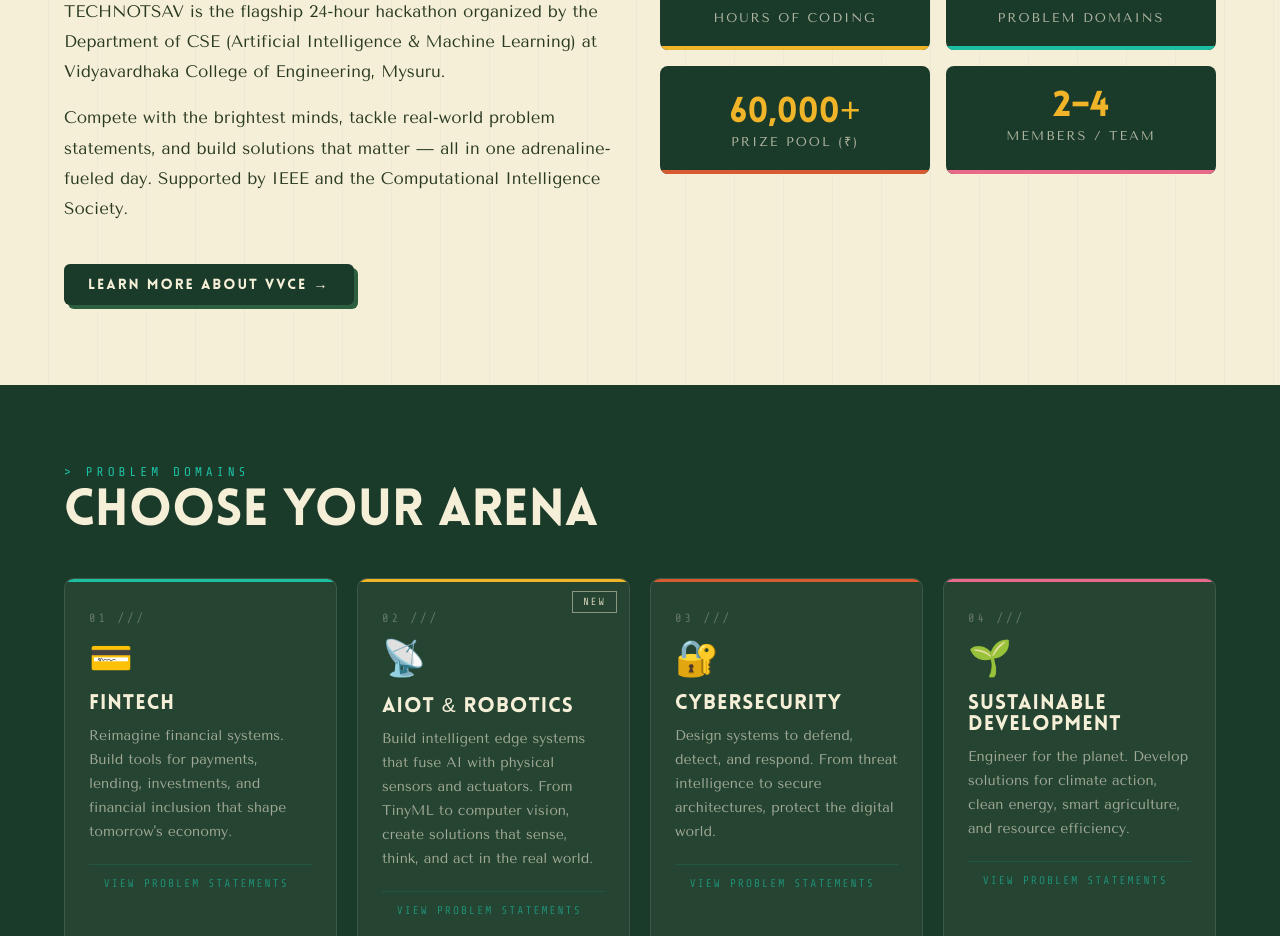
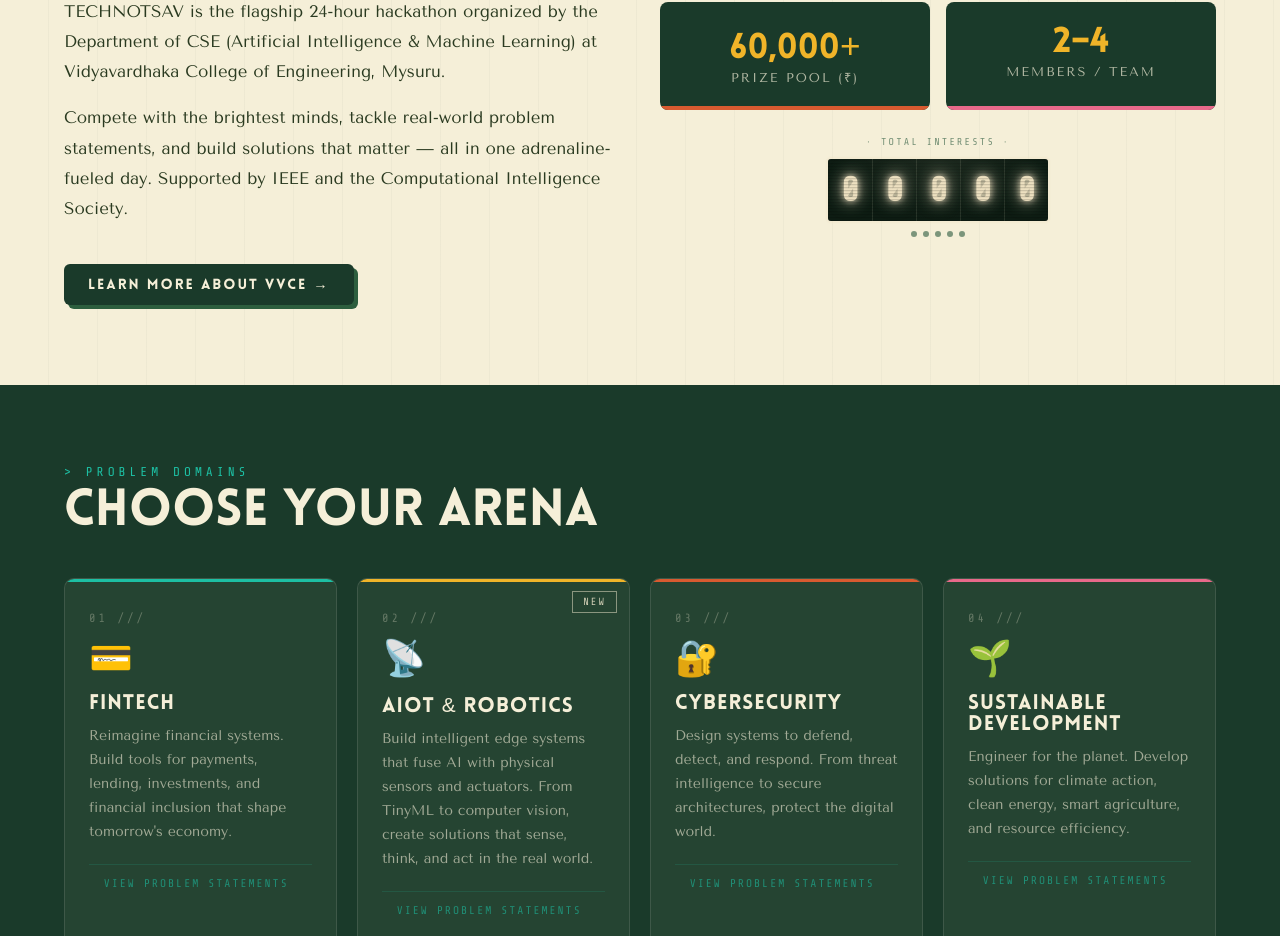
Before and after one commit to AyushT05/technotsav, a React (Vite) app: page / in a window 1280 px wide. Shown: the part 1082-2018 px from the top of the page. Built offline with nearby package versions, Linux system fonts and the light colour scheme.

Commit message:
Forgot to add the goatcounter number component

```diff
--- a/src/components/About.jsx
+++ b/src/components/About.jsx
@@ -1,3 +1,5 @@
+import VisitorCount from "./VisitorCount";
+
 function About() {
   return (
     <section className="section about-section" id="about">
@@ -59,6 +61,10 @@
             <span className="stat-label">Members / Team</span>
           </div>
 
+          <div className="visitor-center">
+            <VisitorCount />
+          </div>
+
         </div>
 
       </div>
```
